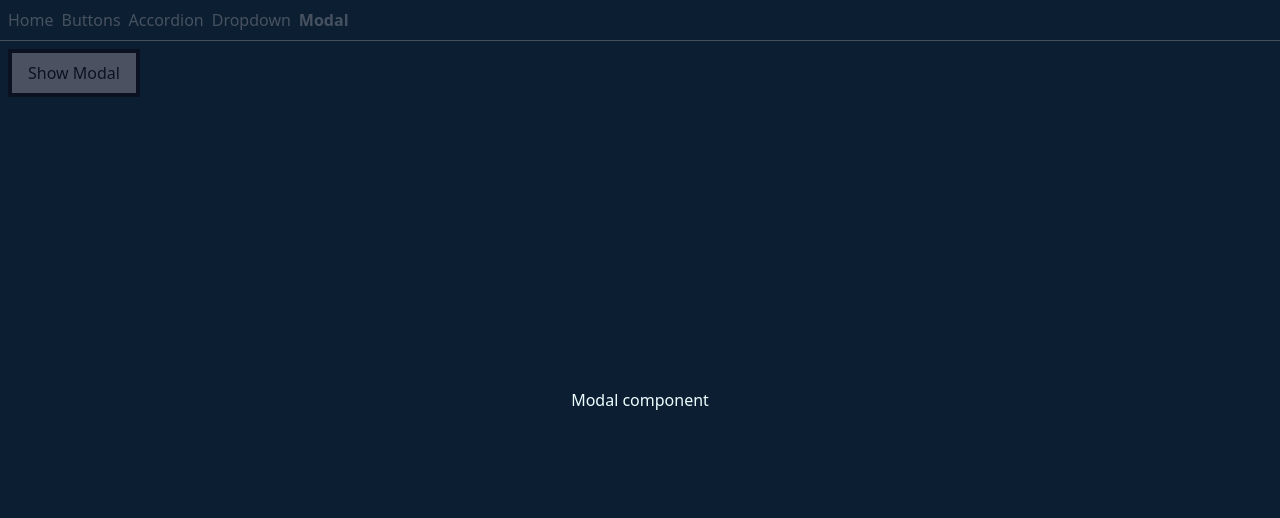
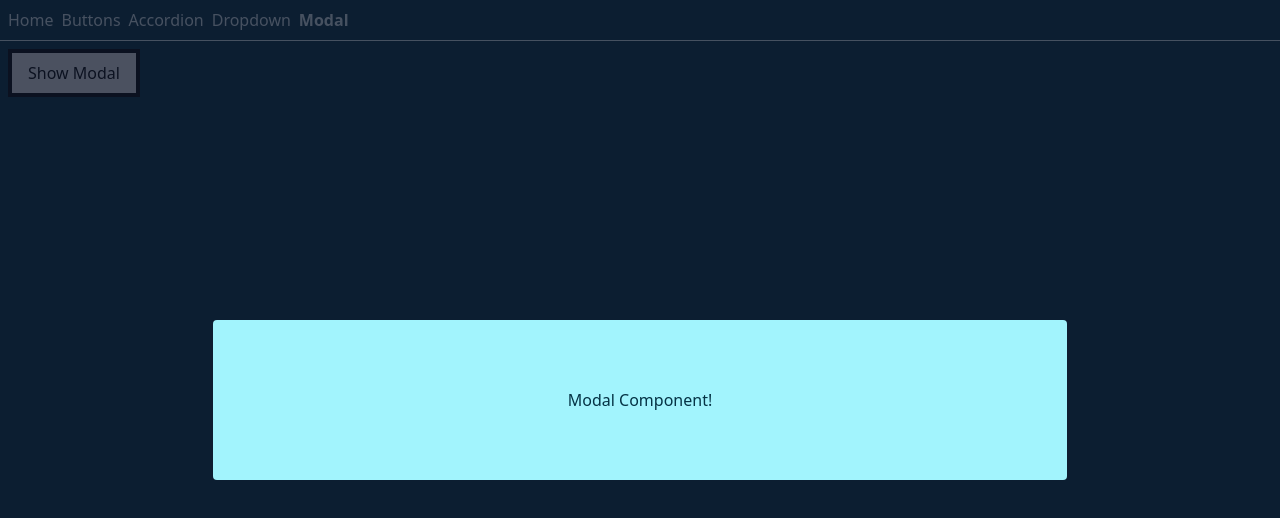
Before and after one commit to SmackSmash/comps-ts, a React (Vite) app: page /modal in a window 1280 px wide. Both pictures are taken after a click on the button "Show Modal". Shown: the top 518 px of the page. Built offline with nearby package versions, Linux system fonts and the light colour scheme.

Commit message:
Removed pesky console log inButton component

```diff
--- a/src/components/Button.tsx
+++ b/src/components/Button.tsx
@@ -9,7 +9,6 @@ const Button: FC<{
   children: ReactNode;
   [x: string]: unknown;
 }> = ({ className, style, outline, rounded, children, ...rest }) => {
-  console.log(className);
   const defaultStyles =
     'flex items-center gap-2 cursor-pointer border-4 border-black bg-white px-4 py-2 text-black transition duration-50 hover:scale-[1.05] active:scale-100';
   let computedStyles = className || '';
--- a/src/components/Modal.tsx
+++ b/src/components/Modal.tsx
@@ -9,7 +9,9 @@ const Modal: FC<{ onClick: () => void }> = ({ onClick }) => {
       onClick={onClick}
       className='absolute top-0 left-0 flex min-h-full min-w-full items-center justify-center bg-slate-900/75'
     >
-      Modal component
+      <div className='flex h-40 w-2/3 items-center justify-center rounded bg-cyan-200 p-2 text-cyan-950'>
+        Modal Component!
+      </div>
     </motion.div>,
     document.body
   );
```
